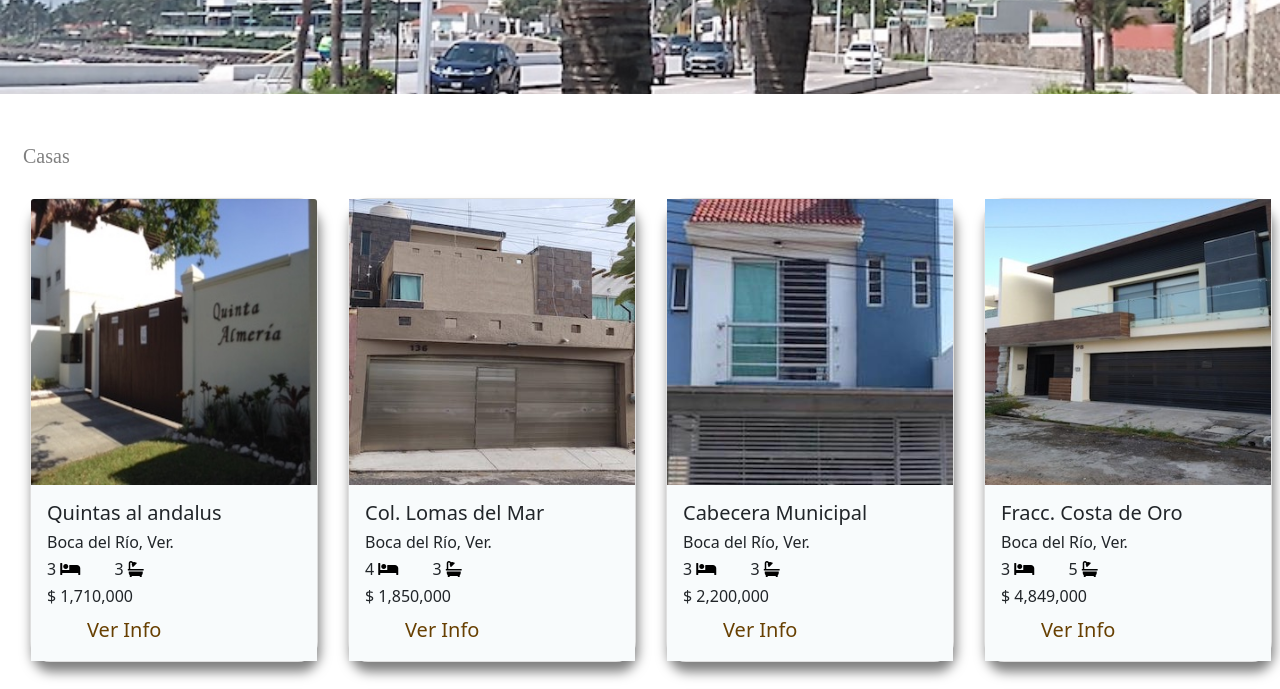
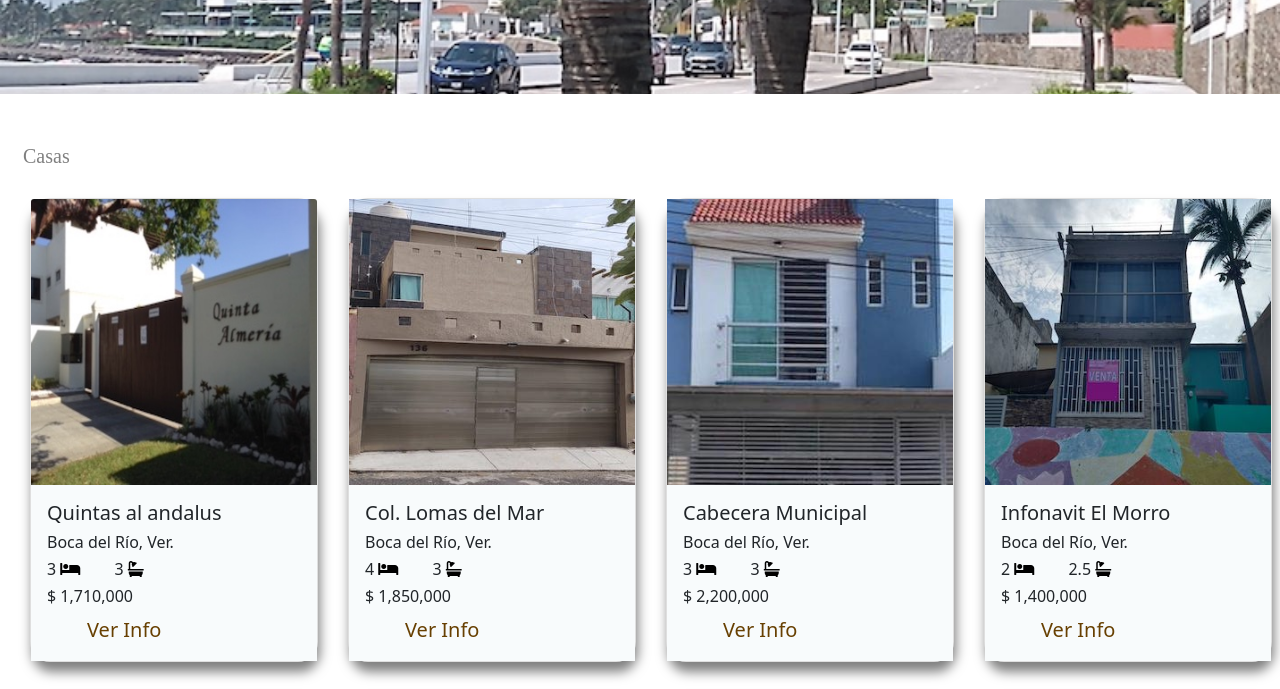
Before and after one commit to Piolita/propiedades-veracruz, a plain HTML site: page public/boca.html in a window 1280 px wide. Shown: the part 256-945 px from the top of the page. Drawn offline with nearby package versions, Linux system fonts and the light colour scheme.

Commit message:
ingrese morro

```diff
--- a/public/boca.html
+++ b/public/boca.html
@@ -19,14 +19,15 @@ j=d.createElement(s),dl=l!='dataLayer'?'&l='+l:'';j.async=true;j.src=
 })(window,document,'script','dataLayer','GTM-M58SRPN');</script>
 <!-- End Google Tag Manager -->
 
+<!-- Google AdSence -->
+<script data-ad-client="ca-pub-3857604892263738" async src="https://pagead2.googlesyndication.com/pagead/js/adsbygoogle.js"
+></script>
+
     <meta charset="UTF-8" />
     <meta http-equiv="X-UA-Compatible" content="IE=edge" />
     <meta name="viewport" content="width=device-width, initial-scale=1.0" />
     <title>Propiedades Veracruz</title>
 
-    <!-- Google AdSence -->
-    <script data-ad-client="ca-pub-3857604892263738" async src="https://pagead2.googlesyndication.com/pagead/js/adsbygoogle.js"
-    ></script>
 
     <!-- Favicon -->
     <link rel="icon" href="img/banners/logo_01.jpg" />
@@ -128,6 +129,18 @@ height="0" width="0" style="display:none;visibility:hidden"></iframe></noscript>
               <h6>3 <i class="fas fa-bed"></i> 3 <i class="fas fa-bath"></i></h6>
               <h6>$ 2,200,000</h6>
               <a href="https://www.youtube.com/watch?v=J4b19Yfw5Fc&t=40s"
+              target="_black">Ver Info</a>
+            </div>
+        </div>
+
+        <div class="card" style="width: 18rem;">
+            <img src="img/boca/morro.jpg" alt="El Morro">
+            <div class="card-body">
+              <h5 class="card-title">Infonavit El Morro</h5>
+              <h6>Boca del Río, Ver.</h6>
+              <h6>2 <i class="fas fa-bed"></i> 2.5 <i class="fas fa-bath"></i></h6>
+              <h6>$ 1,400,000</h6>
+              <a href="https://www.youtube.com/watch?v=vJJApVyRymc"
               target="_black">Ver Info</a>
             </div>
         </div>
```
Also changed, not shown: public/foraneos.html (+4 -3 lines), public/index.html (+4 -3 lines), public/medellin.html (+4 -3 lines), public/riviera.html (+4 -3 lines), public/tips.html (+4 -3 lines), public/veracruz.html (+4 -3 lines), public/img/boca/morro.jpg (added).
